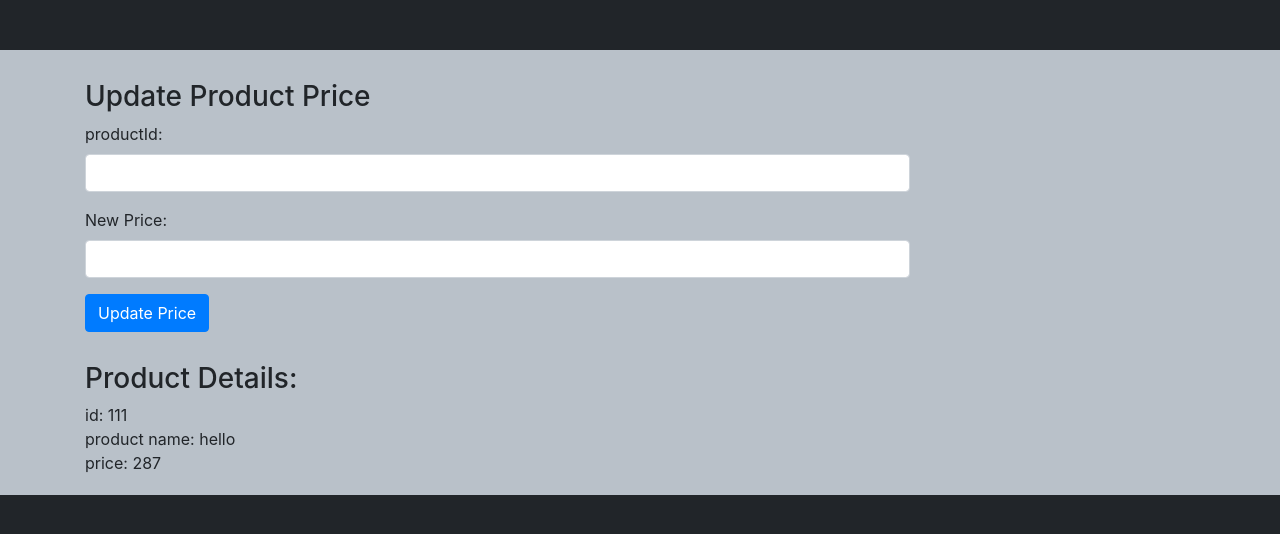
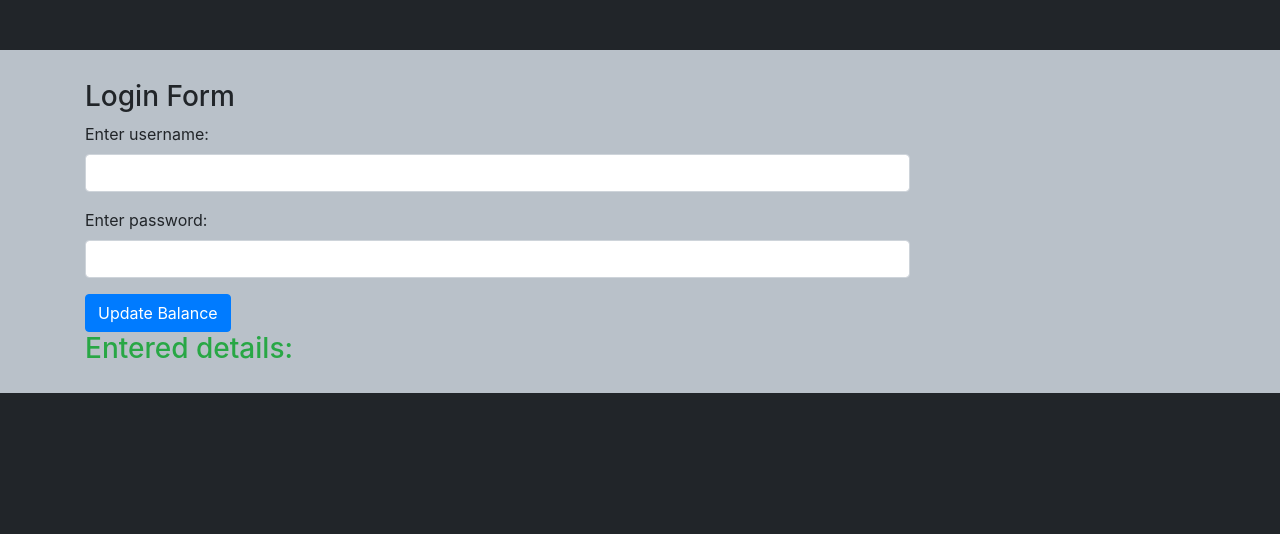
Before and after one commit to jatint17/userms_clientside, a React (Create React App) app: page / in a window 1280 px wide. Shown: the top 534 px of the page. Built offline with nearby package versions, Linux system fonts and the light colour scheme.

Commit message:
login page added

```diff
--- a/src/App.js
+++ b/src/App.js
@@ -1,15 +1,15 @@
 import './App.css';
-import Home from './component/Home';
-import AddProduct from './component/AddProduct'
-import AddAdmin from './component/AddAdmin'
-import AddCustomer from './component/AddCustomer'
-import FindProductById from './component/FindProductById';
-import DisplayProductDetails from './component/DisplayProductDetails';
-import DisplayUserDetails from './component/DisplayUserDetails';
-import FindCustomerById from './component/FindCustomerById';
-import FindUserById from'./component/FindUserById'
-import UpdatePrice from './component/UpdatePrice';
-import UpdateBalance from './component/UpdateBalance';
+import Login from './component/Login';
+// import AddProduct from './component/AddProduct'
+// import AddAdmin from './component/AddAdmin'
+// import AddCustomer from './component/AddCustomer'
+// import FindProductById from './component/FindProductById';
+// import DisplayProductDetails from './component/DisplayProductDetails';
+// import DisplayUserDetails from './component/DisplayUserDetails';
+// import FindCustomerById from './component/FindCustomerById';
+// import FindUserById from'./component/FindUserById'
+// import UpdatePrice from './component/UpdatePrice';
+// import UpdateBalance from './component/UpdateBalance';
 import commonStyle2 from './component/css/commonStyle2.module.css'
 
 function App() {
@@ -23,7 +23,7 @@ function App() {
 
                     <div className="col-md-9">
 
-                        <UpdatePrice/>
+                        <Login />
 
                     </div>
                 </div>
--- /dev/null
+++ b/src/component/Login.js
@@ -0,0 +1,107 @@
+import React, { useState } from "react";
+import validationConstants from "../validationConstants"
+import commonStyle1 from "./css/commonStyle1.module.css";
+
+export default function Login() {
+
+    let initialState = {
+        username: undefined, password: undefined,
+        validations: { username: undefined, password: undefined }
+    };
+
+    let response = { user: undefined, errorMesssage: undefined };
+
+    let [currentState, setNewState] = useState(initialState);
+
+    let usernameRef = React.createRef();
+    let passwordRef = React.createRef();
+
+    const submitHandler = (event) => {
+        event.preventDefault();
+        console.log(response.user);
+    }
+
+    let setFieldVal = (ref) => {
+        let field = ref.current;
+        let fieldName = field.name;
+        let fieldVal = field.value;
+
+        let validationMessage;
+        if (ref === usernameRef) {
+            validationMessage = validateUsername(fieldVal);
+        }
+        if (ref === passwordRef) {
+            validationMessage = validatePassword(fieldVal);
+        }
+
+        let validationState = { ...currentState.validations, [fieldName]: validationMessage };
+
+        let newState = { ...currentState, [fieldName]: fieldVal, validations: validationState };
+        setNewState(newState);
+
+    }
+
+    const validateUsername = (username) => {
+        if (username.length < 2) {
+            return validationConstants.usernameShorterThanFive;
+        }
+        return undefined;
+    }
+
+    const validatePassword = (password) => {
+        if (password.length < 4) {
+            return validationConstants.passwordShorterThanFour;
+        }
+        return undefined;
+    }
+
+
+    //testing
+    let user = { username: "username", password: "password" };
+    response = { user: { username: currentState.username, password: currentState.password }, errorMesssage: undefined };
+
+    return (
+        <div className={commonStyle1.margintop30}>
+            <h3>Login Form</h3>
+            <div>
+                <form onSubmit={submitHandler}>
+                    <div className="form-group">
+                        <label>Enter username: </label>
+                        <input type="text" ref={usernameRef} name="username" onChange={() => setFieldVal(usernameRef)} className="form-control" />
+                    </div>
+                    <div className="form-group">
+                        <label>Enter password: </label>
+                        <input type="password" ref={passwordRef} name="password" onChange={() => setFieldVal(passwordRef)} className="form-control" />
+                    </div>
+                    <button className="btn btn-primary">Update Balance</button>
+                </form>
+
+                {currentState.validations ? (
+                    <div className="text-danger">
+                        {currentState.validations.username}
+                        {currentState.validations.password}
+
+                    </div>
+                ) : ''}
+            </div>
+
+            {/*testing*/}
+            {((user.username === response.user.username) && (user.password === response.user.password)) ? (
+                <div>Correct details</div>
+            ) : ''}
+
+            {response.user ? (
+                <div className="text-success">
+                    <h3>Entered details: </h3>
+                    {response.user.username}
+                </div>
+            ) : ''}
+
+            {response.errorMesssage ? (
+                <div className="text-danger">
+                    errorMessage
+                </div>
+            ) : ''}
+        </div>
+    );
+}
--- a/src/validationConstants.js
+++ b/src/validationConstants.js
@@ -2,8 +2,7 @@ const validationConstants = {
     usernameShorterThanFive: "username cannot be shorter than 5 characters",
     passwordShorterThanEight: "password cannot be shorter than 8 characters",
     productNameShorterThanTwo: "product name cannot be shorter than 2 characters",
+    passwordShorterThanFour: "password cannot be shorter than 4 characters",
     price: "price cannot be negative",
-
-
 }
 export default validationConstants;
```
Also changed, not shown: src/component/Home.js (deleted, +0 -29 lines).
